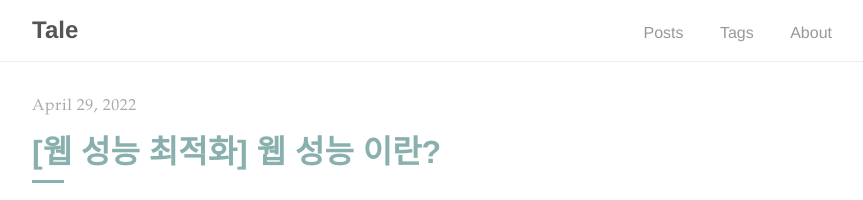
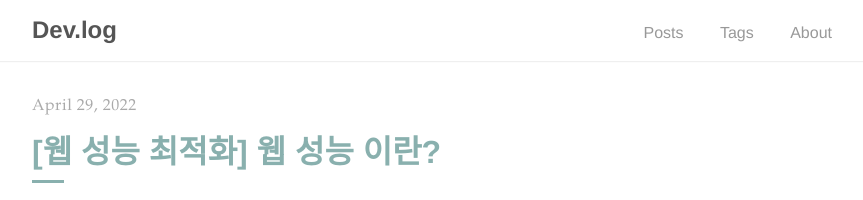
Before and after one commit to ch3coo2ca/ch3coo2ca.github.io, a Jekyll site: the page built from index.html, in a window 1280 px wide. Shown: the top 200 px of the page, without its empty margins (208-1071 px from the left). Built offline with Jekyll 4.4.1, drawn with Linux system fonts in a browser that asks for light colours; the list of posts is cut into pages by our own code.

Commit message:
update : config.yml

```diff
--- a/_config.yml
+++ b/_config.yml
@@ -1,5 +1,5 @@
 # Site settings
-title:          Tale
+title:          Dev.log
 description:    "FE DEV.log"
 url:            "https://ch3coo2ca.github.io"
 remote_theme:   chesterhow/tale
```
